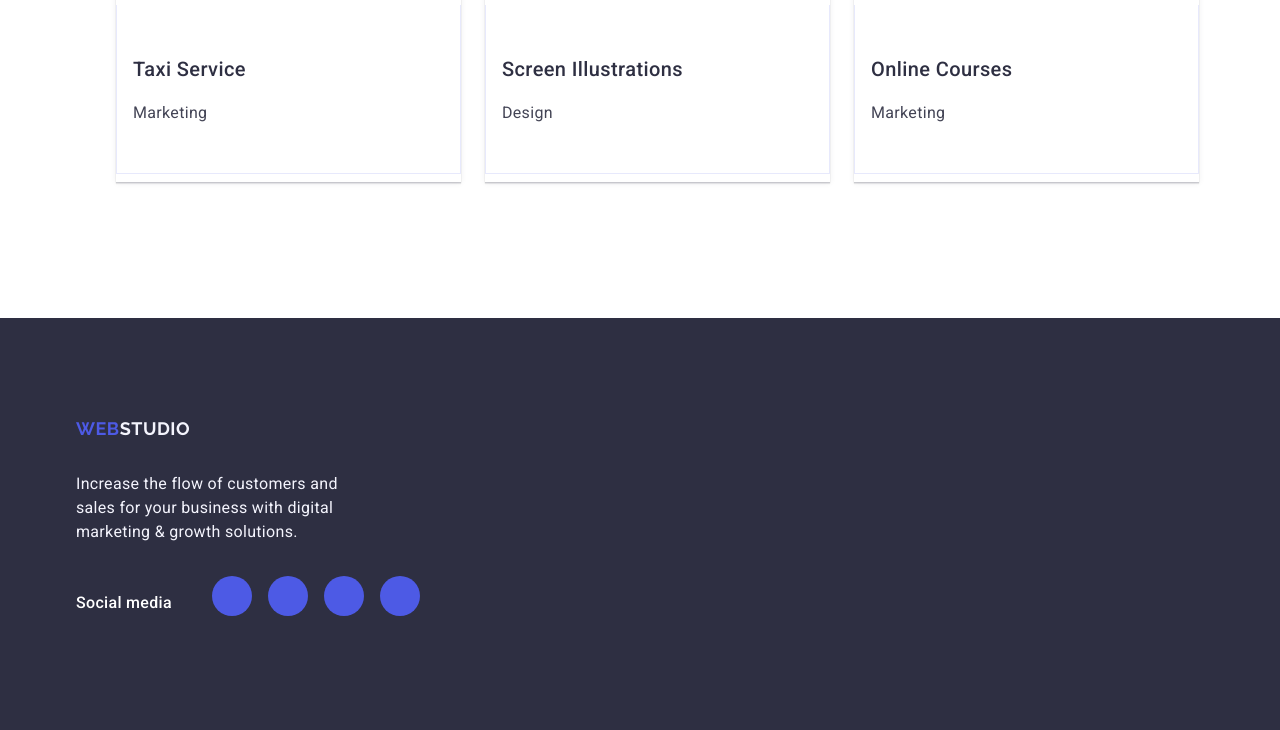
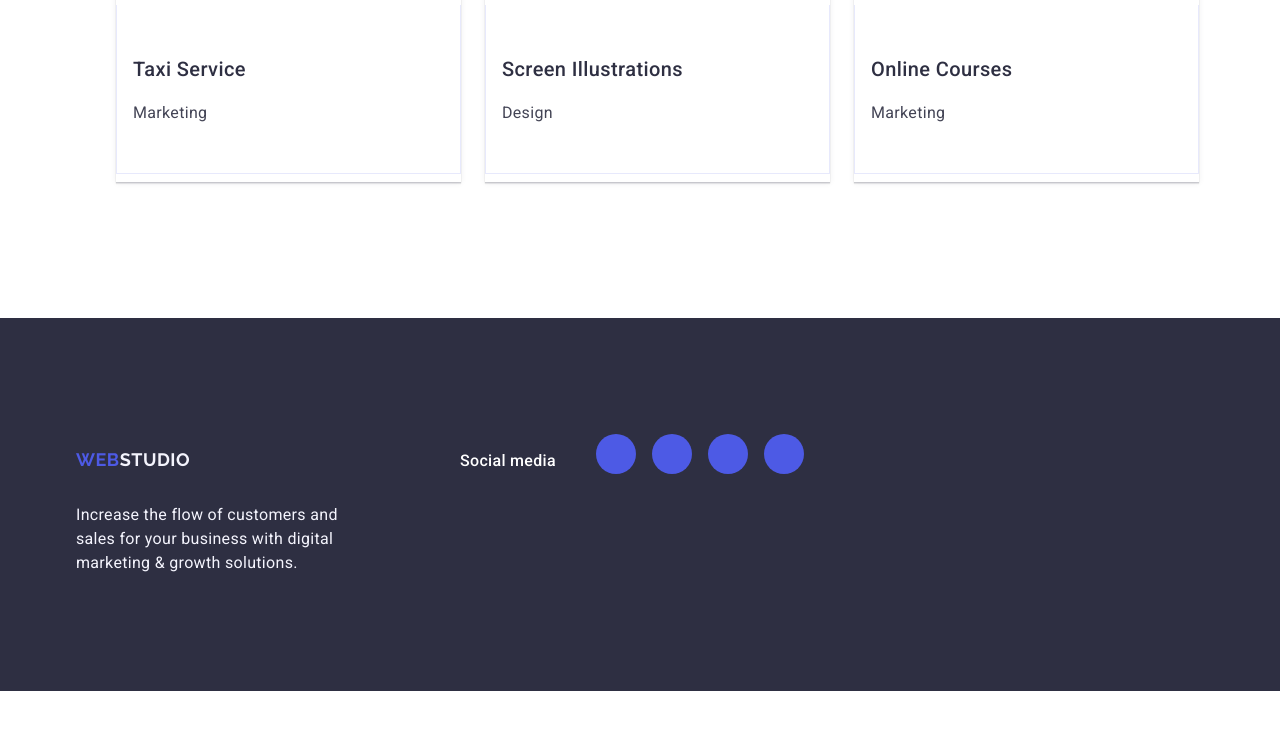
Before and after one commit to KAPLAN-11/goit-markup-hw-04, a plain HTML site: page index.html in a window 1280 px wide. Shown: the part 3147-3877 px from the top of the page. After the commit the page ends 3838 px from the top, so only its background shows below. Drawn offline with nearby package versions, Linux system fonts and the light colour scheme.

Commit message:
fifth commit

```diff
--- a/css/styles.css
+++ b/css/styles.css
@@ -343,7 +343,7 @@ body {
     transform: translateY(100%);
     transition: transform 250ms cubic-bezier(0.4, 0, 0.2, 1)
 }
-.our-portfolio-li:hover
+.our-portfolio-li:hover,
 .our-portfolio-li:focus {
     background-color: #404BBF;
 }
@@ -402,6 +402,7 @@ body {
     font-size: 16px;
     line-height: 1.5;
     letter-spacing: 0.02em;
+
     margin-bottom: 16px;
     color: white;
 }
@@ -417,7 +418,7 @@ body {
 
 }
 
-.footer__soc-link:hover
+.footer__soc-link:hover,
 .footer__soc-link:focus {
     background-color: #31d0aa;
 
@@ -442,3 +443,7 @@ body {
     fill: #F4F4FD;
 
 }
+.footer .container {
+    display: flex;
+    align-items: baseline;
+}
```
